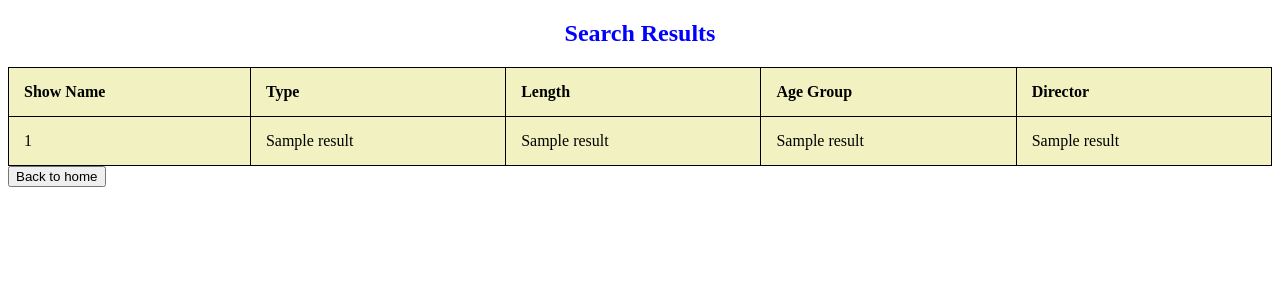
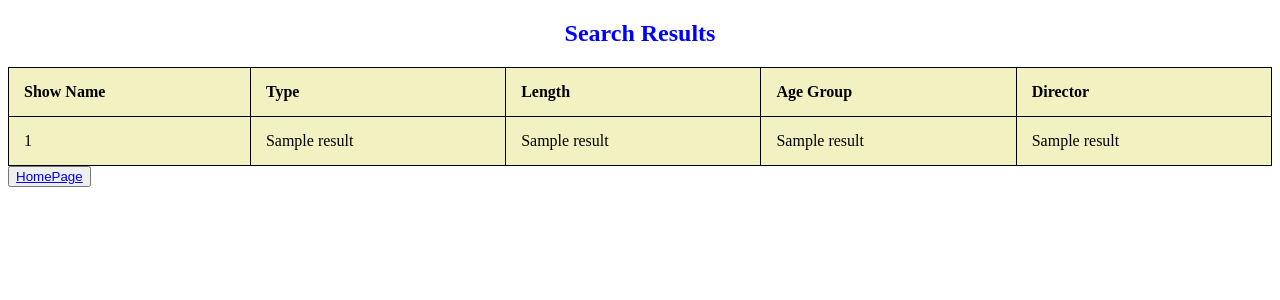
Before and after one commit to JG1109/ticket-master, a Flask app: template templates/results.html in a window 1280 px wide. Shown: the top 300 px of the page. Run offline with Flask 2, Linux system fonts and the light colour scheme; the template is opened without the code that fills it: most values are stand-ins (such as "Sample title", 1, 10 or a date in 2020); parts of the project's set-up code (start-up, migrations or seed data) failed here and were passed over.

Commit message:
Update results.html

```diff
--- a/templates/results.html
+++ b/templates/results.html
@@ -25,6 +25,7 @@ th, td {
   Search Results
 </h2>
 
+<div>
 <table id="t01">
   <tr>
     <th>Show Name</th>
@@ -43,8 +44,11 @@ th, td {
   </tr>
   {% endfor %}
 </table>
+</div>
 
-<button onclick="index.html">Back to home</button>
+<button type="button">
+  <a href="index.html">HomePage</a>
+</button>
 
 </body>
 </html>
```
